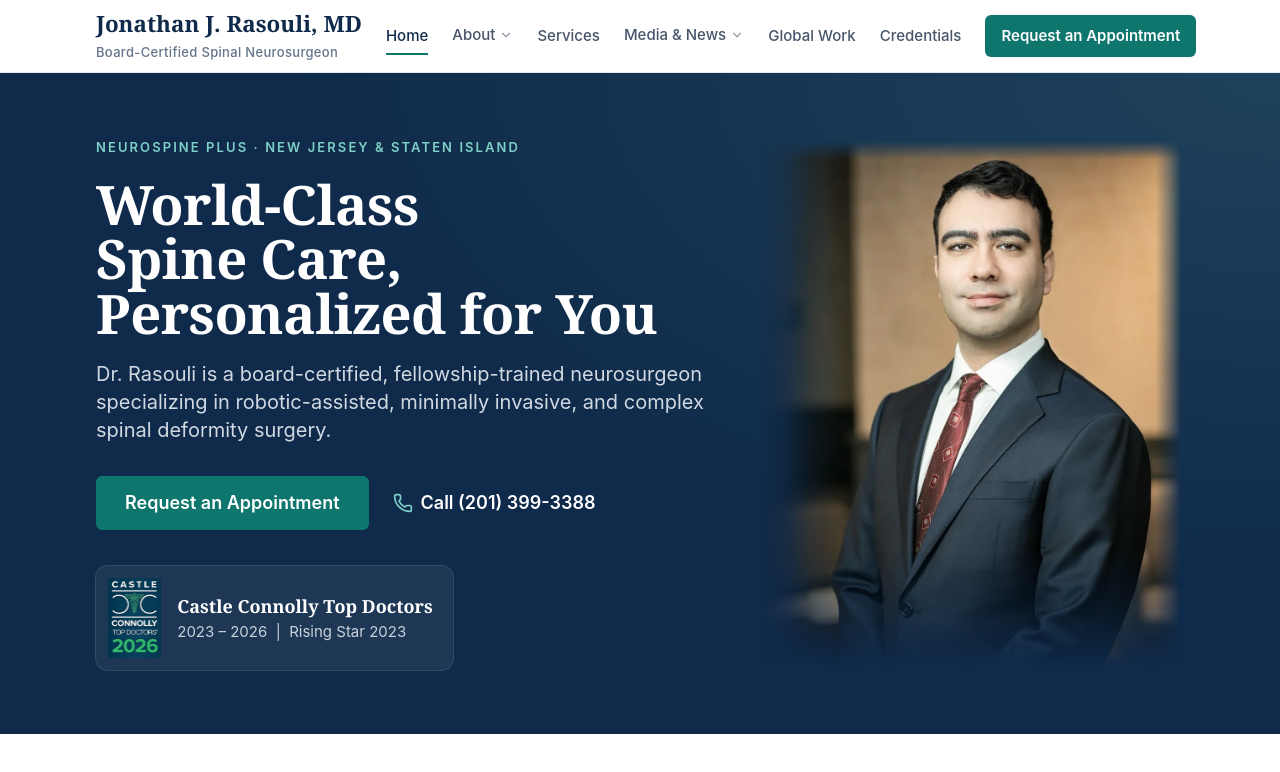
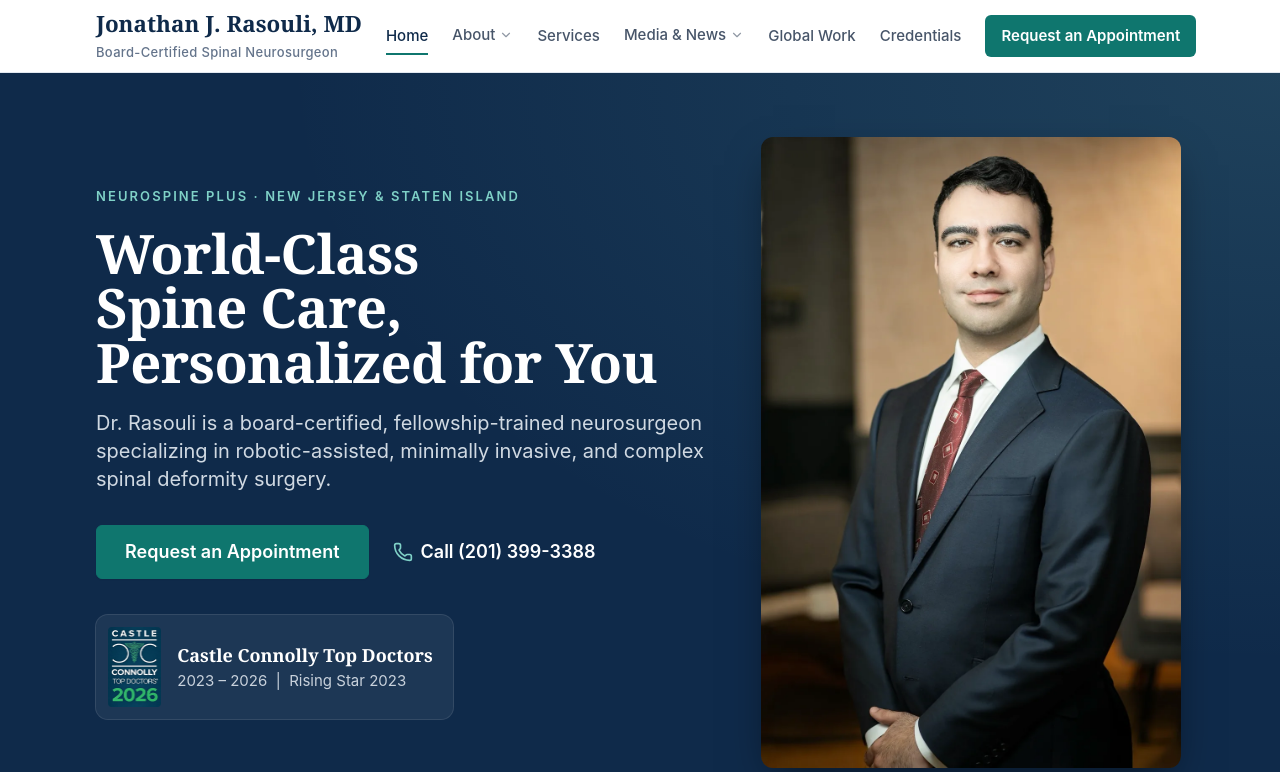
Before and after one commit to jrasouli/Dr-Rasouli-Website-, a React (Vite) app: page / in a window 1280 px wide. Shown: the top 772 px of the page. Built offline with nearby package versions, Linux system fonts and the light colour scheme; a web font is replaced by a local one.

Commit message:
Use the full navy-suit portrait on the homepage hero.
Drop the feathered mask and show the uncropped portrait at its natural ratio, with a soft corner and shadow so the edge stays clean against the navy.

Co-authored-by: jrasouli <jrasouli@users.noreply.github.com>

```diff
--- a/index.css
+++ b/index.css
@@ -42,34 +42,3 @@ body { font-family: 'Inter Variable', 'Inter', system-ui, sans-serif; color: #1C
 h1, h2, h3, h4 { font-family: 'Source Serif 4 Variable', 'Source Serif 4', Georgia, serif; letter-spacing: -0.01em; }
 @keyframes fadeIn { from { opacity: 0; transform: translateY(4px); } to { opacity: 1; transform: none; } }
 .animate-fadeIn { animation: fadeIn .25s ease-out; }
-
-/* Homepage hero portrait. The face and suit stay opaque; the edges,
-   especially the left and bottom, fade into the navy field so the photo
-   does not end in a hard card. Mobile only feathers the rim, because that
-   crop is mostly head and shoulders. */
-.hero-portrait {
-  -webkit-mask-repeat: no-repeat;
-  mask-repeat: no-repeat;
-  -webkit-mask-position: center;
-  mask-position: center;
-  -webkit-mask-size: 100% 100%;
-  mask-size: 100% 100%;
-  -webkit-mask-image:
-    linear-gradient(to right, transparent 0%, rgba(0, 0, 0, 0.5) 4%, #000 11%, #000 91%, rgba(0, 0, 0, 0.45) 96%, transparent 100%),
-    linear-gradient(to bottom, transparent 0%, #000 2.5%, #000 94%, rgba(0, 0, 0, 0.5) 97.5%, transparent 100%);
-  mask-image:
-    linear-gradient(to right, transparent 0%, rgba(0, 0, 0, 0.5) 4%, #000 11%, #000 91%, rgba(0, 0, 0, 0.45) 96%, transparent 100%),
-    linear-gradient(to bottom, transparent 0%, #000 2.5%, #000 94%, rgba(0, 0, 0, 0.5) 97.5%, transparent 100%);
-  -webkit-mask-composite: source-in;
-  mask-composite: intersect;
-}
-@media (min-width: 768px) {
-  .hero-portrait {
-    -webkit-mask-image:
-      linear-gradient(to right, transparent 0%, rgba(0, 0, 0, 0.2) 6%, rgba(0, 0, 0, 0.72) 12%, #000 18%, #000 94%, rgba(0, 0, 0, 0.45) 97.5%, transparent 100%),
-      linear-gradient(to bottom, transparent 0%, #000 3.5%, #000 78%, rgba(0, 0, 0, 0.55) 90%, transparent 100%);
-    mask-image:
-      linear-gradient(to right, transparent 0%, rgba(0, 0, 0, 0.2) 6%, rgba(0, 0, 0, 0.72) 12%, #000 18%, #000 94%, rgba(0, 0, 0, 0.45) 97.5%, transparent 100%),
-      linear-gradient(to bottom, transparent 0%, #000 3.5%, #000 78%, rgba(0, 0, 0, 0.55) 90%, transparent 100%);
-  }
-}
--- a/pages/Home.tsx
+++ b/pages/Home.tsx
@@ -231,13 +231,13 @@ const Home: React.FC = () => {
             <div className="md:col-span-5 md:order-2">
               <div className="relative mx-auto max-w-[420px]">
                 <Picture
-                  name="dr-rasouli-statement"
+                  name="dr-rasouli-navy-suit"
                   alt={"Dr.\u00A0Jonathan\u00A0J.\u00A0Rasouli, MD, in a navy suit"}
                   priority
                   width={1000}
-                  height={1500}
+                  height={1502}
                   className="block"
-                  imgClassName="hero-portrait w-full aspect-[3/2] md:aspect-[4/5] object-cover object-top"
+                  imgClassName="w-full h-auto rounded-xl shadow-[0_16px_40px_-12px_rgba(0,0,0,0.55)]"
                 />
               </div>
             </div>
```
Also changed, not shown: public/images/dr-rasouli-navy-suit.jpg (added), public/images/dr-rasouli-navy-suit.webp (added).
